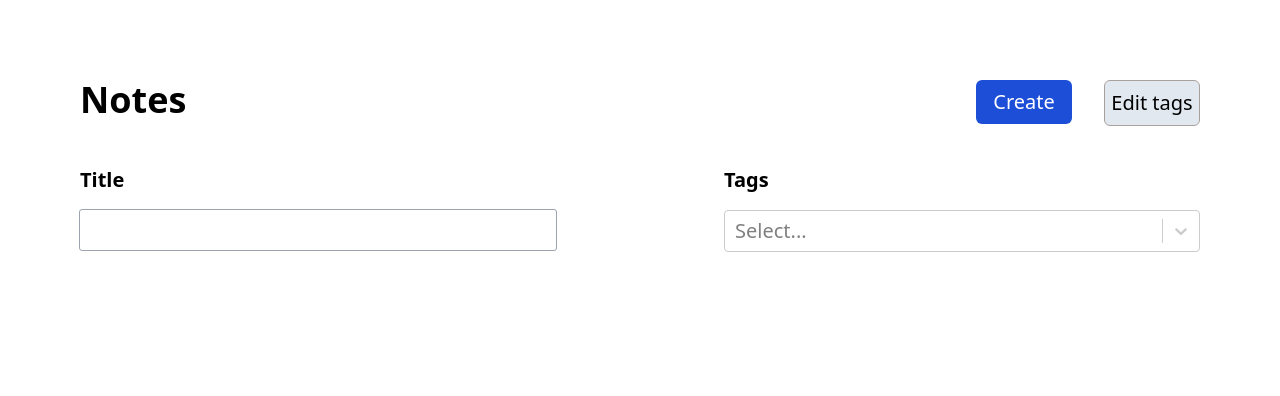
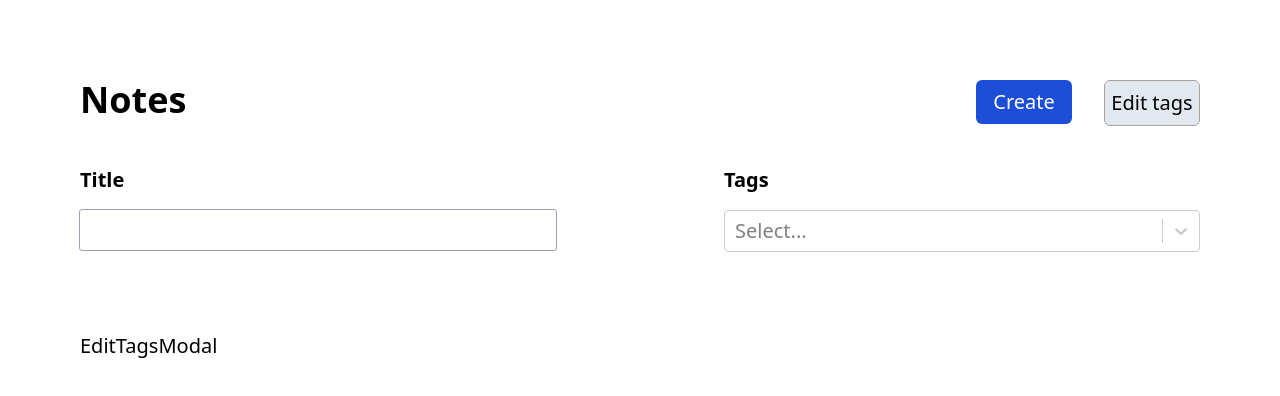
Before and after one commit to yopyx/ImpNote, a React (Vite) app: page / in a window 1280 px wide. Both pictures are taken after a click on the button "Edit tags". Shown: the top 396 px of the page. Built offline with nearby package versions, Linux system fonts and the light colour scheme.

Commit message:
Handling view state of EditTagsModal component through useState hook and handleModalClosing function & Initializing EditTagsModal component

```diff
--- /dev/null
+++ b/src/components/EditTagsModal.tsx
@@ -0,0 +1,5 @@
+const EditTagsModal = () => {
+  return <div>EditTagsModal</div>;
+};
+
+export default EditTagsModal;
--- a/src/components/NotesList.tsx
+++ b/src/components/NotesList.tsx
@@ -3,6 +3,7 @@ import { Link } from "react-router-dom";
 import { Tag } from "../App";
 import SelectCreatable from "react-select/creatable";
 import NoteCard from "./NoteCard";
+import EditTagsModal from "./EditTagsModal";
 
 type SimplifiedNote = {
   id: string;
@@ -18,6 +19,8 @@ type NotesListProps = {
 const NotesList = ({ availableTags, simplifiedNotes }: NotesListProps) => {
   const [selectedTags, setSelectedTags] = useState<Tag[]>([]);
   const [title, setTitle] = useState("");
+  const [editModalIsOpen, setEditModalIsOpen] = useState(false);
+  const handleModalClosing = () => setEditModalIsOpen(false);
   const filteredNotes = useMemo(() => {
     return simplifiedNotes.filter(
       (n) =>
@@ -42,6 +45,7 @@ const NotesList = ({ availableTags, simplifiedNotes }: NotesListProps) => {
           <button
             type="button"
             className="py-2 w-24 rounded-md bg-slate-200 border-stone-400 border-[1px] hover:bg-slate-300"
+            onClick={() => setEditModalIsOpen(true)}
           >
             Edit tags
           </button>
@@ -90,6 +94,7 @@ const NotesList = ({ availableTags, simplifiedNotes }: NotesListProps) => {
           </Link>
         ))}
       </div>
+      {editModalIsOpen && <EditTagsModal />}
     </div>
   );
 };
```
